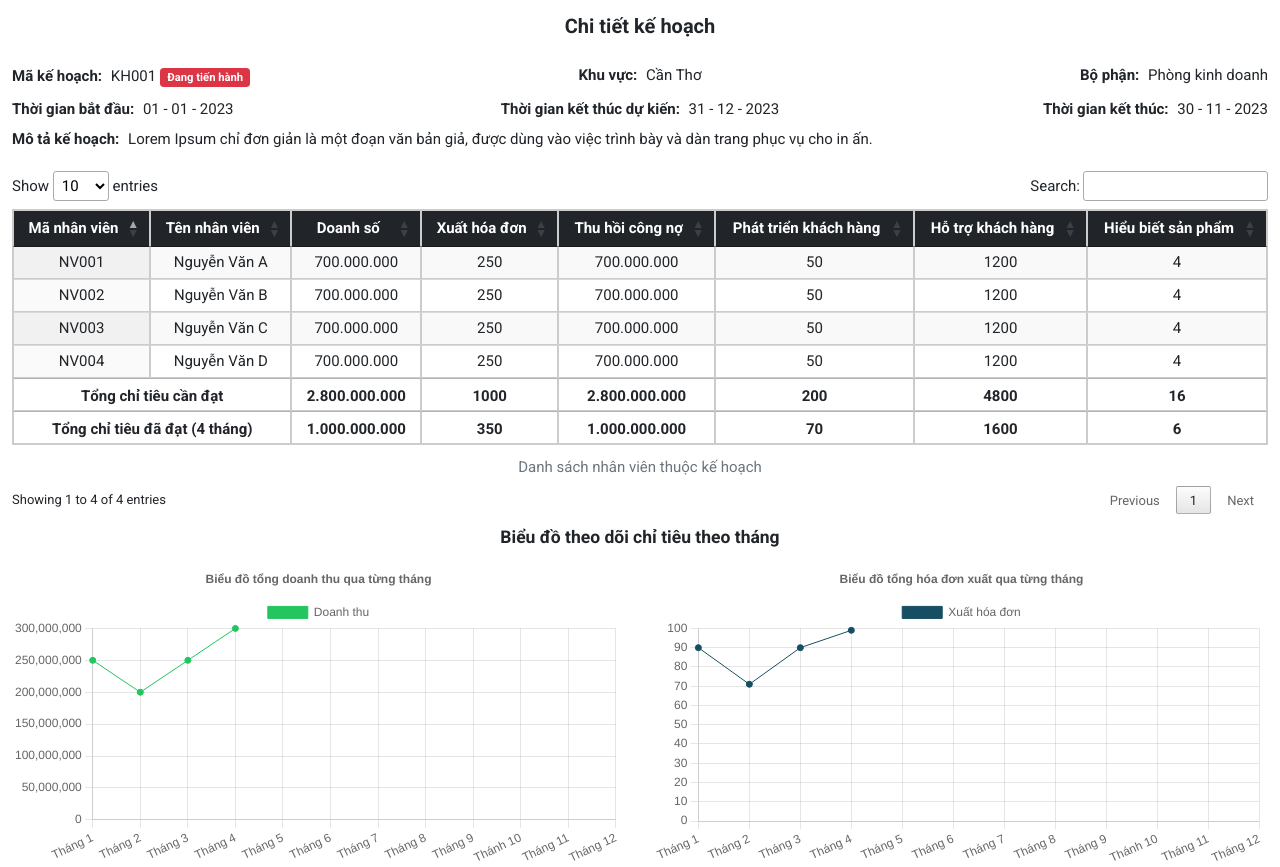
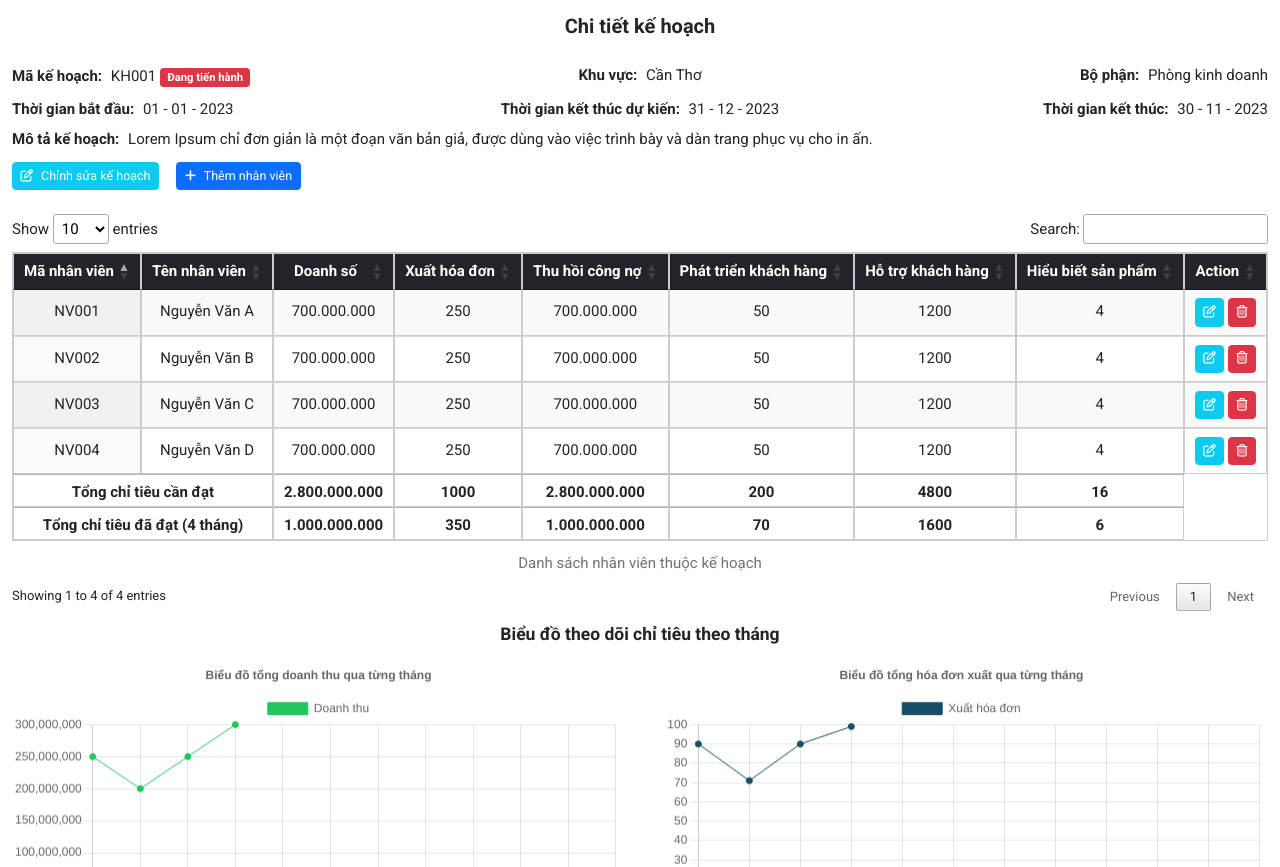
Before and after one commit to lct-kenly/DTSoft, a PHP site: page /content_plan-detail.html in a window 1280 px wide. Shown: the top 867 px of the page. Run offline with PHP 8.4, Linux system fonts and the light colour scheme; some libraries are stand-ins or nearby versions.

Commit message:
add edit plan detail

```diff
--- a/asset/styles/style_target-month.css
+++ b/asset/styles/style_target-month.css
@@ -168,8 +168,3 @@
   padding: 5px 15px;
   border-left: 5px solid #fff;
 }
-
-.col-12__detail__more{
-    pointer-events: none;
-    cursor: default;
-}
--- a/content_plan-add.html
+++ b/content_plan-add.html
@@ -38,8 +38,8 @@
         <div class="row row__border">
           <div class="col-6 col-6__plan">
             <div class="form-group">
-              <h5>Tên kế hoạch</h5>
-              <input type="text" class="col-6__plan--name" placeholder="Nhập tên kế hoạch">
+              <h5>Mã kế hoạch</h5>
+              <input type="text" class="col-6__plan--name" placeholder="Nhập mã kế hoạch">
             </div>
           </div>
           <div class="col-6 col-6__plan">
--- a/content_plan-detail.html
+++ b/content_plan-detail.html
@@ -91,85 +91,19 @@
                       dàn trang phục vụ cho in ấn. </span>
                   </p>
                 </div>
+
+                <div class="col-md-12 mt-4">
+                  <button class="btn btn-info text-white fs-5" data-bs-toggle="modal"
+                    data-bs-target="#modal-plan-edit"><i class="fa-regular fa-pen-to-square me-2"></i> Chỉnh
+                    sửa kế hoạch</button>
+
+                  <button class="btn btn-primary text-white fs-5 ms-4 js-add-staff" data-bs-toggle="modal"
+                    data-bs-target="#modal-plan"><i class="fa-solid fa-plus me-2"></i> Thêm nhân viên</button>
+                </div>
               </div>
             </div>
 
             <div class="evaluate-detail-content__body">
-              <!-- <table
-                                    id="evaluate-detail-table"
-                                    class="table table-bordered display evaluate-detail-content__table-staff"
-                                >
-                                    <caption class="mt-4 text-center">Tổng chỉ tiêu đề ra cho kế hoạch</caption>
-                                    <thead class="table-dark">
-                                      <tr>
-                                        <th scope="col">Tên chỉ tiêu</th>
-                                        <th scope="col">Tổng chỉ tiêu cần đạt</th>
-                                        <th scope="col">Tổng chỉ tiêu đạt được</th>
-                                        <th scope="col">Mức độ hoàn thành</th>
-                                        <th scope="col">Đánh giá</th>
-                                      </tr>
-                                    </thead>
-                                    <tbody class="align-middle">
-                                      <tr>
-                                        <th>Doanh số</th>
-                                        <td>1.400.000.000</td>
-                                        <td>1.470.000.000</td>
-                                        <td>105%</td>
-                                        <td>Đạt</td>
-                                      </tr>
-
-                                      <tr>
-                                        <th>Xuất hóa đơn</th>
-                                        <td>500</td>
-                                        <td>500</td>
-                                        <td>100%</td>
-                                        <td>Đạt</td>
-                                      </tr>
-
-                                      <tr>
-                                        <th>Thu hồi công nợ</th>
-                                        <td>1.400.000.000</td>
-                                        <td>1.400.000.000</td>
-                                        <td>100%</td>
-                                        <td>Đạt</td>
-                                      </tr>
-
-                                      <tr>
-                                        <th>Phát triển khách hàng</th>
-                                        <td>100</td>
-                                        <td>80</td>
-                                        <td>80%</td>
-                                        <td>Chưa đạt</td>
-                                      </tr>
-
-                                      <tr>
-                                        <th>Hỗ trợ khách hàng</th>
-                                        <td>2400</td>
-                                        <td>1920</td>
-                                        <td>80%</td>
-                                        <td>Chưa đạt</td>
-                                      </tr>
-
-                                      <tr>
-                                        <th>Hiểu biết sản phẩm</th>
-                                        <td>8</td>
-                                        <td>8</td>
-                                        <td>100%</td>
-                                        <td>Đạt</td>
-                                      </tr>
-                                    </tbody>
-                                    <tfoot>
-                                        <tr>
-                                            <td colspan="5">
-                                                <span class="fw-bold">Đánh giá tổng thể kế hoạch: </span>
-                                                <a href="" class="btn btn-lg btn-success ms-3">Đạt</a>
-                                                <a href="" class="btn btn-lg btn-warning text-white ms-3">Chưa đạt</a>
-                                                <a href="" class="btn btn-lg btn-danger ms-3">Không đạt</a>
-                                            </td>
-                                        </tr>
-                                    </tfoot>
-                                </table> -->
-
               <table id="evaluate-detail-table-list-staff"
                 class="table table-bordered display evaluate-detail-content__table-staff">
                 <caption class="mt-4 text-center">Danh sách nhân viên thuộc kế hoạch</caption>
@@ -183,6 +117,7 @@
                     <th scope="col">Phát triển khách hàng</th>
                     <th scope="col">Hỗ trợ khách hàng</th>
                     <th scope="col">Hiểu biết sản phẩm</th>
+                    <th scope="col">Action</th>
                   </tr>
                 </thead>
                 <tbody class="align-middle">
@@ -195,6 +130,15 @@
                     <td>50</td>
                     <td>1200</td>
                     <td>4</td>
+                    <td>
+                      <button class="btn btn-info text-white fs-5 js-edit-staff" data-bs-toggle="modal"
+                        data-bs-target="#modal-plan">
+                        <i class="fa-regular fa-pen-to-square"></i>
+                      </button>
+                      <button class="btn btn-danger fs-5" data-bs-toggle="modal" data-bs-target="#modal-delete-staff">
+                        <i class="fa-regular fa-trash-can"></i>
+                      </button>
+                    </td>
                   </tr>
 
                   <tr>
@@ -206,6 +150,15 @@
                     <td>50</td>
                     <td>1200</td>
                     <td>4</td>
+                    <td>
+                      <button class="btn btn-info text-white fs-5 js-edit-staff" data-bs-toggle="modal"
+                        data-bs-target="#modal-plan">
+                        <i class="fa-regular fa-pen-to-square"></i>
+                      </button>
+                      <button class="btn btn-danger fs-5" data-bs-toggle="modal" data-bs-target="#modal-delete-staff">
+                        <i class="fa-regular fa-trash-can"></i>
+                      </button>
+                    </td>
                   </tr>
 
                   <tr>
@@ -217,6 +170,15 @@
                     <td>50</td>
                     <td>1200</td>
                     <td>4</td>
+                    <td>
+                      <button class="btn btn-info text-white fs-5 js-edit-staff" data-bs-toggle="modal"
+                        data-bs-target="#modal-plan">
+                        <i class="fa-regular fa-pen-to-square"></i>
+                      </button>
+                      <button class="btn btn-danger fs-5" data-bs-toggle="modal" data-bs-target="#modal-delete-staff">
+                        <i class="fa-regular fa-trash-can"></i>
+                      </button>
+                    </td>
                   </tr>
 
                   <tr>
@@ -228,6 +190,15 @@
                     <td>50</td>
                     <td>1200</td>
                     <td>4</td>
+                    <td>
+                      <button class="btn btn-info text-white fs-5 js-edit-staff" data-bs-toggle="modal"
+                        data-bs-target="#modal-plan">
+                        <i class="fa-regular fa-pen-to-square"></i>
+                      </button>
+                      <button class="btn btn-danger fs-5" data-bs-toggle="modal" data-bs-target="#modal-delete-staff">
+                        <i class="fa-regular fa-trash-can"></i>
+                      </button>
+                    </td>
                   </tr>
                 </tbody>
                 <tfoot>
@@ -286,6 +257,137 @@
       </div>
     </div>
   </div>
+
+  <!-- Modal plan edit-->
+  <div class="modal fade" id="modal-plan-edit" tabindex="-1" aria-labelledby="exampleModalLabel" aria-hidden="true">
+    <div class="modal-dialog modal-dialog-centered">
+      <div class="modal-content">
+        <div class="modal-header">
+          <h1 class="modal-title fs-3" id="exampleModalLabel">Chỉnh sửa thông tin kế hoạch</h1>
+          <button type="button" class="btn-close" data-bs-dismiss="modal" aria-label="Close"></button>
+        </div>
+        <div class="modal-body">
+          <form>
+            <div class="mb-3">
+              <label for="MAKH" class="form-label">Mã kế hoạch</label>
+              <input type="text" class="form-control" id="MAKH" value="KH001">
+            </div>
+            <div class="mb-3">
+              <label for="exampleInputPassword1" class="form-label">Thời gian</label>
+              <div class="d-flex align-items-center">
+                <input type="date" class="form-control">
+                <span class="mx-4">Đến</span>
+                <input type="date" class="form-control">
+              </div>
+            </div>
+            <div class="mb-3">
+              <label for="exampleInputPassword1" class="form-label">Mã khu vực</label>
+              <select class="form-select" aria-label="Default select example">
+                <option value="1">NT - Nha Trang</option>
+                <option value="2">CT - Cần Thơ</option>
+              </select>
+            </div>
+
+            <div class="mb-3">
+              <label for="exampleInputPassword1" class="form-label">Mã bộ phận</label>
+              <select class="form-select" aria-label="Default select example">
+                <option value="1">KD - Kinh doanh</option>
+                <option value="2">MKT - Marketing</option>
+                <option value="3">NS - Nhân sự</option>
+              </select>
+            </div>
+
+            <div class="mb-3">
+              <label for="exampleInputPassword1" class="form-label">Mô tả</label>
+              <textarea name="" id="" cols="30" rows="10" class="form-control"></textarea>
+            </div>
+          </form>
+        </div>
+        <div class="modal-footer">
+          <button type="button" class="btn btn-secondary" data-bs-dismiss="modal">Hủy</button>
+          <button type="button" class="btn btn-primary"> <i class="fa-regular fa-floppy-disk"></i> Lưu lại</button>
+        </div>
+      </div>
+    </div>
+  </div>
+
+  <!-- Modal edit staff / add staff-->
+  <div class="modal fade" id="modal-plan" tabindex="-1" aria-labelledby="exampleModalLabel" aria-hidden="true">
+    <div class="modal-dialog modal-dialog-centered">
+      <div class="modal-content">
+        <div class="modal-header">
+          <h1 class="modal-title fs-3" id="exampleModalLabel">Chỉnh sửa chỉ tiêu nhân viên</h1>
+          <button type="button" class="btn-close" data-bs-dismiss="modal" aria-label="Close"></button>
+        </div>
+        <div class="modal-body">
+          <form>
+            <div class="mb-3">
+              <label for="MANV" class="form-label">Mã nhân viên</label>
+              <select class="form-select" aria-label="Default select example">
+                <option value="2">NV001 - Nguyễn Văn A</option>
+                <option value="3">NV002 - Nguyễn Văn A</option>
+                <option value="3">NV003 - Nguyễn Văn A</option>
+                <option value="3">NV004 - Nguyễn Văn A</option>
+              </select>
+            </div>
+            <div class="mb-3">
+              <label for="exampleInputPassword1" class="form-label">Doanh thu</label>
+              <input type="text" class="form-control" id="exampleInputPassword1" value="700000000">
+            </div>
+
+            <div class="mb-3">
+              <label for="exampleInputPassword1" class="form-label">Xuất hóa đơn</label>
+              <input type="text" class="form-control" id="exampleInputPassword1" value="250">
+            </div>
+
+            <div class="mb-3">
+              <label for="exampleInputPassword1" class="form-label">Thu hồi công nợ</label>
+              <input type="text" class="form-control" id="exampleInputPassword1" value="700000000">
+            </div>
+
+            <div class="mb-3">
+              <label for="exampleInputPassword1" class="form-label">Phát triển khách hàng</label>
+              <input type="text" class="form-control" id="exampleInputPassword1" value="100">
+            </div>
+
+            <div class="mb-3">
+              <label for="exampleInputPassword1" class="form-label">Hỗ trợ khách hàng</label>
+              <input type="text" class="form-control" id="exampleInputPassword1" value="1200">
+            </div>
+
+            <div class="mb-3">
+              <label for="exampleInputPassword1" class="form-label">Hiểu biết sản phẩm</label>
+              <input type="text" class="form-control" id="exampleInputPassword1" value="4">
+            </div>
+          </form>
+        </div>
+        <div class="modal-footer">
+          <button type="button" class="btn btn-secondary" data-bs-dismiss="modal">Hủy</button>
+          <button type="button" class="btn btn-primary">Lưu</button>
+        </div>
+      </div>
+    </div>
+  </div>
+
+
+  <!-- Modal delete staff-->
+  <div class="modal fade" id="modal-delete-staff" tabindex="-1" aria-labelledby="exampleModalLabel" aria-hidden="true">
+    <div class="modal-dialog">
+      <div class="modal-content">
+        <div class="modal-header">
+          <h1 class="modal-title fs-3" id="exampleModalLabel">Xóa nhân viên khỏi kế hoạch</h1>
+          <button type="button" class="btn-close" data-bs-dismiss="modal" aria-label="Close"></button>
+        </div>
+        <div class="modal-body">
+          <h1 class="fs-5">Bạn có chắc xóa nhân viên này khỏi kế hoạch ? (Hành động không thể khôi phục)</h1>
+        </div>
+        <div class="modal-footer">
+          <button type="button" class="btn btn-secondary" data-bs-dismiss="modal">Hủy</button>
+          <button type="button" class="btn btn-danger">Xóa</button>
+        </div>
+      </div>
+    </div>
+  </div>
 </body>
 
 <!-- Jquery -->
@@ -307,8 +409,21 @@
 <script src="./asset/js/main.js"></script>
 
 <script>
-  const tooltipTriggerList = document.querySelectorAll('[data-bs-toggle="tooltip"]')
-  const tooltipList = [...tooltipTriggerList].map(tooltipTriggerEl => new bootstrap.Tooltip(tooltipTriggerEl))
+  const exampleModal = document.getElementById('modal-plan')
+  exampleModal.addEventListener('show.bs.modal', event => {
+    // Button that triggered the modal
+    const button = event.relatedTarget
+    const modalTitle = exampleModal.querySelector('.modal-title')
+    const modalBodyInput = exampleModal.querySelector('.modal-body input')
+
+    if(button.matches('.js-add-staff')) {
+      modalTitle.textContent = 'Thêm nhân viên vào kế hoạch'
+    } else {
+      modalTitle.textContent = 'Chỉnh sửa chỉ tiêu nhân viên'
+    }
+
+
+  })
 </script>
 
 <script>
--- a/index.html
+++ b/index.html
@@ -499,7 +499,7 @@
                                             <a
                                                 href=""
                                                 class="sidebar__menu-sub-link btn-change-content"
-                                                data_content="content_target-month-detail.html"
+                                                data_content="content_target-month.html"
                                             >
                                                 Báo cáo nhiệm vụ
                                             </a>
```
Also changed, not shown: content_plan-edit.html (added).
